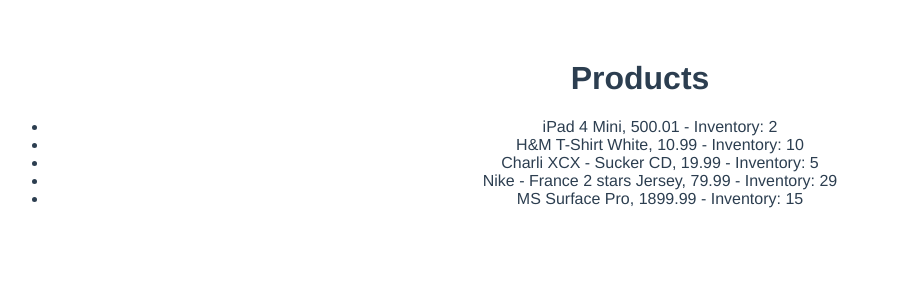
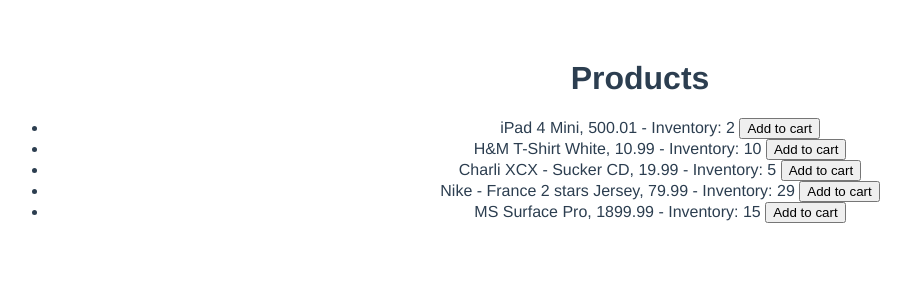
Before and after one commit to ericGuyaderBerger/vue-school-vuex, a Vue app: page / in a window 1280 px wide. Shown: the top 300 px of the page, without its empty margins (0-911 px from the left). Built offline with nearby package versions, Linux system fonts and the light colour scheme.

Commit message:
Adds pushToCart action + related mutations to store

```diff
--- a/src/components/ProductListItem.vue
+++ b/src/components/ProductListItem.vue
@@ -1,6 +1,8 @@
 <template>
   <li>
     {{ product.title }}, {{ product.price }} - Inventory: {{ product.inventory }}
+    <button @click="addProductToCart(product)">Add to cart</button>
+
   </li>
 </template>
 <script>
@@ -11,6 +13,11 @@
       type: Object,
       required: true
     }
+  },
+  methods: {
+    addProductToCart (product) {
+      this.$store.dispatch('addProductToCart', product)
+    }
   }
 }
 </script>
--- a/src/store.js
+++ b/src/store.js
@@ -6,7 +6,8 @@
 
 export default new Vuex.Store({
   state: { // = data
-    products: []
+    products: [],
+    cart: []
   },
   getters: { // = computed
     productsCount (state, getters) {
@@ -24,11 +25,31 @@
           resolve()
         })
       })
+    },
+    addProductToCart (context, product) {
+      if (product.inventory > 0) {
+        let cartItem = context.state.cart.find(item => item.id === product.id)
+        if (cartItem) {
+          context.commit('incrementQuantityInCart', cartItem)
+        } else {
+          context.commit('pushProductToCart', product)
+        }
+        context.commit('decrementInventory', product)
+      }
     }
   },
   mutations: { // = nothing ;-) !
     setProducts (state, products) {
       state.products = products
+    },
+    pushProductToCart (state, product) {
+      state.cart.push({id: product.id, quantity: 1})
+    },
+    incrementQuantityInCart (state, item) {
+      item.quantity++
+    },
+    decrementInventory (state, product) {
+      product.inventory--
     }
   }
 })
```
